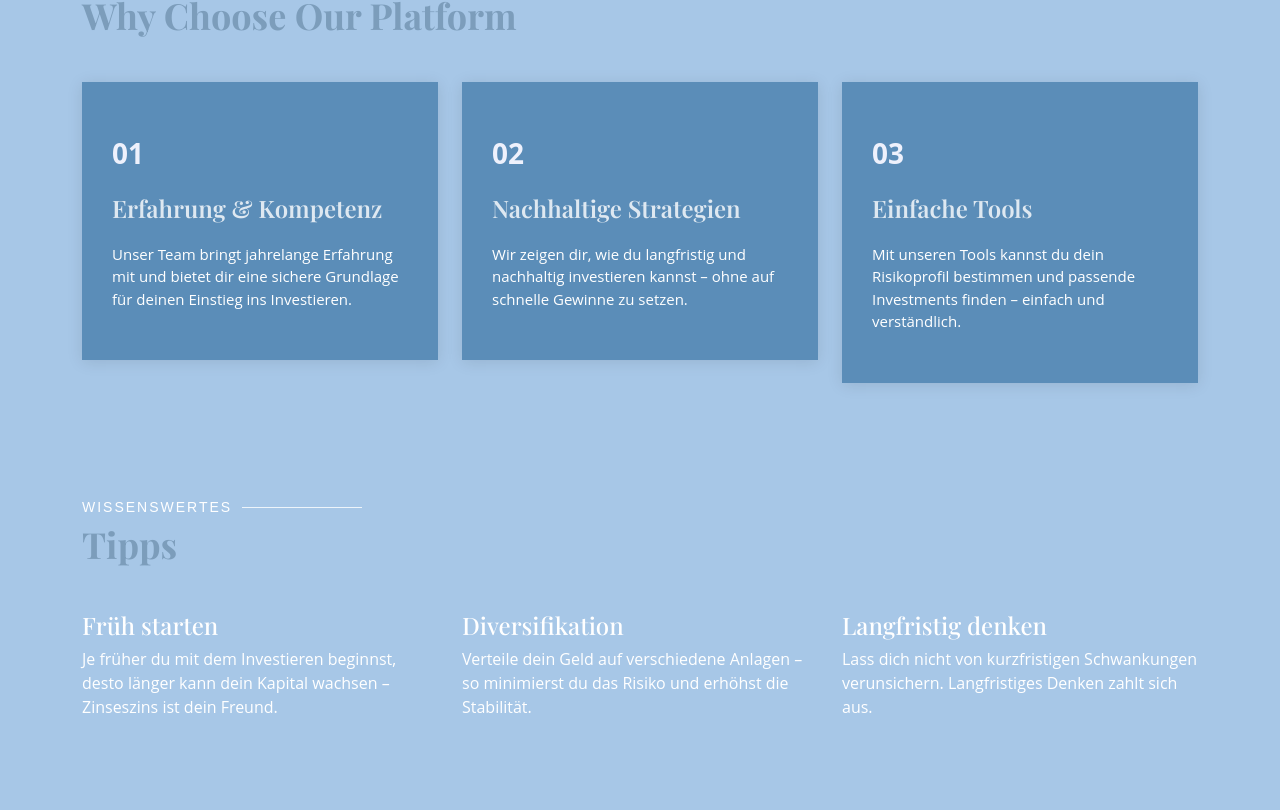
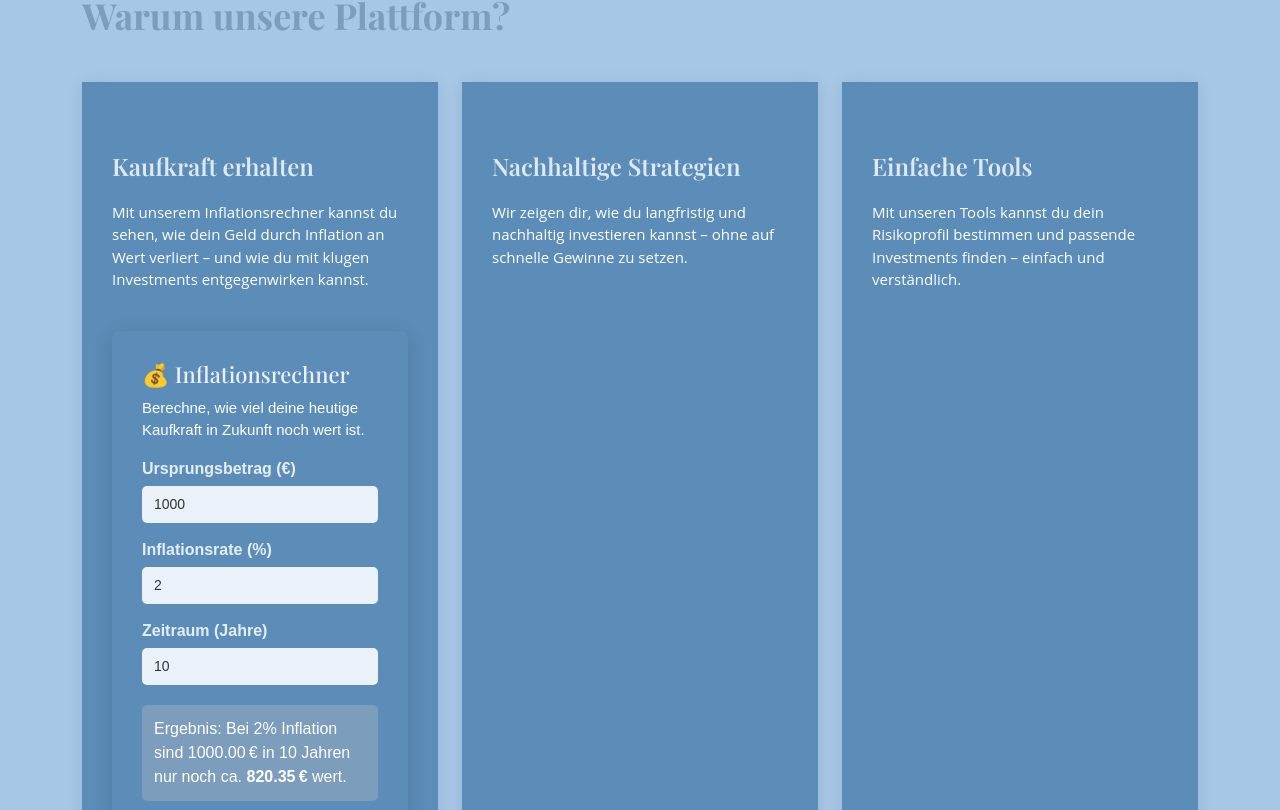
Before and after one commit to cyrilgarillo/Stockly, a Next.js app: page / in a window 1280 px wide. Shown: the part 1230-2040 px from the top of the page. Built offline with nearby package versions, Linux system fonts and the light colour scheme; no server answers.

Commit message:
Infaltionsrechner

```diff
--- /dev/null
+++ b/src/app/components/InflationCalculator.css
@@ -0,0 +1,48 @@
+.inflation-calculator {
+    padding: 30px;
+    background-color: #5B8DB8;
+    color: #fff;
+    border-radius: 8px;
+    box-shadow: 0px 4px 20px rgba(0, 0, 0, 0.15);
+    margin-top: 40px;
+    font-family: 'Arial', sans-serif;
+  }
+
+  .inflation-calculator h5 {
+    font-size: 22px;
+    margin-bottom: 10px;
+    color: #eef1fc;
+  }
+
+  .inflation-calculator p {
+    font-size: 14px;
+    margin-bottom: 20px;
+    color: #f0f4ff;
+  }
+
+  .inflation-calculator label {
+    display: block;
+    margin-top: 15px;
+    font-weight: bold;
+    color: #ffffffd9;
+  }
+
+  .inflation-calculator input {
+    width: 100%;
+    padding: 8px 12px;
+    margin-top: 5px;
+    border: none;
+    border-radius: 5px;
+    background-color: #eaf1f9;
+    color: #333;
+    font-size: 14px;
+  }
+
+  .inflation-calculator .result {
+    margin-top: 20px;
+    padding: 12px;
+    background-color: #7c9dbb;
+    border-radius: 5px;
+    font-weight: 500;
+    color: #fff;
+  }
--- /dev/null
+++ b/src/app/components/InflationCalculator.tsx
@@ -0,0 +1,49 @@
+'use client';
+
+import React, { useState } from 'react';
+import './InflationCalculator.css';
+
+
+export default function InflationCalculator() {
+  const [amount, setAmount] = useState(1000);
+  const [inflation, setInflation] = useState(2);
+  const [years, setYears] = useState(10);
+
+  const futureValue = amount / Math.pow(1 + inflation / 100, years);
+
+  return (
+    <div className="inflation-calculator">
+      <h5>💰 Inflationsrechner</h5>
+      <p>Berechne, wie viel deine heutige Kaufkraft in Zukunft noch wert ist.</p>
+
+      <label htmlFor="amount">Ursprungsbetrag (€)</label>
+      <input
+        id="amount"
+        type="number"
+        value={amount}
+        onChange={(e) => setAmount(parseFloat(e.target.value))}
+      />
+
+      <label htmlFor="inflation">Inflationsrate (%)</label>
+      <input
+        id="inflation"
+        type="number"
+        value={inflation}
+        onChange={(e) => setInflation(parseFloat(e.target.value))}
+      />
+
+      <label htmlFor="years">Zeitraum (Jahre)</label>
+      <input
+        id="years"
+        type="number"
+        value={years}
+        onChange={(e) => setYears(parseInt(e.target.value))}
+      />
+
+      <div className="result">
+        Ergebnis: Bei {inflation}% Inflation sind {amount.toFixed(2)} € in {years} Jahren
+        nur noch ca. <strong>{futureValue.toFixed(2)} €</strong> wert.
+      </div>
+    </div>
+  );
+}
--- a/src/app/sections/Tipps.tsx
+++ b/src/app/sections/Tipps.tsx
@@ -32,7 +32,7 @@ export default function Tipps() {
         <div className="row">
           {tipps.map((tipp) => (
             <div key={tipp.id} className="col-lg-4 col-md-6 d-flex align-items-stretch mb-4">
-              <div className="icon-box">
+              <div className="box">
                 <h4>{tipp.title}</h4>
                 <p>{tipp.content}</p>
               </div>
--- a/src/app/sections/WhyUs.tsx
+++ b/src/app/sections/WhyUs.tsx
@@ -2,14 +2,14 @@
 
 import React from 'react';
 import './whyUs.css';
-import WhyUsCard from '../components/WhyUsCard';
+import InflationCalculator from '../components/InflationCalculator';
 import SectionTitle from '../components/SectionTitle';
 
 const staticItems = [
   {
     id: 1,
-    title: 'Erfahrung & Kompetenz',
-    content: 'Unser Team bringt jahrelange Erfahrung mit und bietet dir eine sichere Grundlage für deinen Einstieg ins Investieren.',
+    title: 'Kaufkraft erhalten',
+    content: 'Mit unserem Inflationsrechner kannst du sehen, wie dein Geld durch Inflation an Wert verliert – und wie du mit klugen Investments entgegenwirken kannst.',
   },
   {
     id: 2,
@@ -27,10 +27,16 @@ export default function WhyUs() {
   return (
     <section id="why-us" className="why-us">
       <div className="container">
-        <SectionTitle title="why-us" subtitle="Why Choose Our Platform" />
+        <SectionTitle title="why-us" subtitle="Warum unsere Plattform?" />
         <div className="row">
           {staticItems.map((item) => (
-            <WhyUsCard key={item.id} item={item} />
+            <div key={item.id} className="col-lg-4 col-md-6 d-flex align-items-stretch mb-4">
+              <div className="box">
+                <h4>{item.title}</h4>
+                <p>{item.content}</p>
+                {item.id === 1 && <InflationCalculator />}
+              </div>
+            </div>
           ))}
         </div>
       </div>
--- a/src/app/sections/tipps.css
+++ b/src/app/sections/tipps.css
@@ -6,14 +6,14 @@
     padding: 50px 30px;
     box-shadow: 0px 2px 15px rgba(0, 0, 0, 0.1);
     transition: all ease-in-out 0.3s;
-    background: #1a1814;
+    background: #5B8DB8;
   }
 
   .tipps  .box span {
     display: block;
     font-size: 28px;
     font-weight: 700;
-    color: #cda45e;
+    color: #eef1fc;
   }
 
   .tipps .box h4 {
@@ -24,14 +24,14 @@
     color: rgba(255, 255, 255, 0.8);
   }
   .tipps -us .box p {
-    color: #aaaaaa;
+    color:#fff;;
     font-size: 15px;
     margin: 0;
     padding: 0;
   }
 
   .tipps  .box:hover {
-    background: #cda45e;
+    background: #7c9dbb;
     padding: 30px 30px 70px 30px;
     box-shadow: 10px 15px 30px rgba(0, 0, 0, 0.18);
   }
--- a/src/app/sections/whyUs.css
+++ b/src/app/sections/whyUs.css
@@ -41,3 +41,37 @@
   .why-us .box:hover p {
     color: #fff;
   }
+
+
+  /* InflationCalculator.css */
+
+.inflation-box {
+  background-color: #5B8DB8;
+  color: white;
+  padding: 20px;
+  border-radius: 12px;
+  box-shadow: 0px 2px 15px rgba(0, 0, 0, 0.1);
+  transition: all ease-in-out 0.3s;
+}
+
+.inflation-box h5 {
+  font-size: 20px;
+  margin-bottom: 10px;
+}
+
+.inflation-box label {
+  font-weight: 500;
+  margin-top: 10px;
+}
+
+.inflation-box .form-control {
+  border-radius: 6px;
+  border: none;
+  padding: 8px 12px;
+  margin-bottom: 5px;
+}
+
+.inflation-box .result {
+  font-size: 16px;
+  margin-top: 15px;
+}
```
